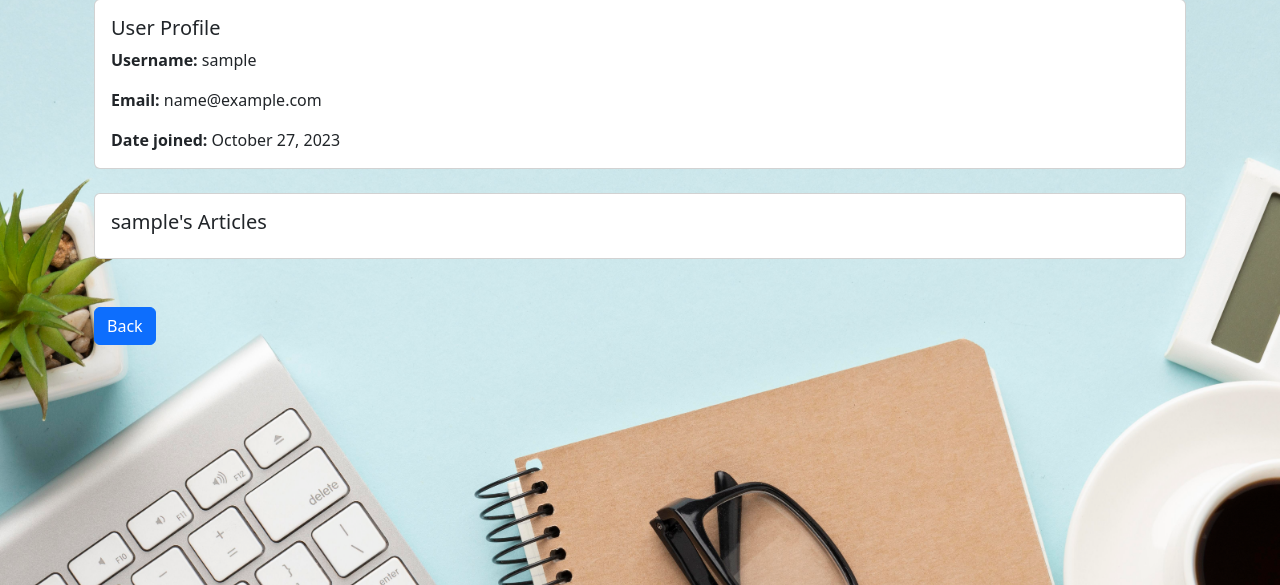
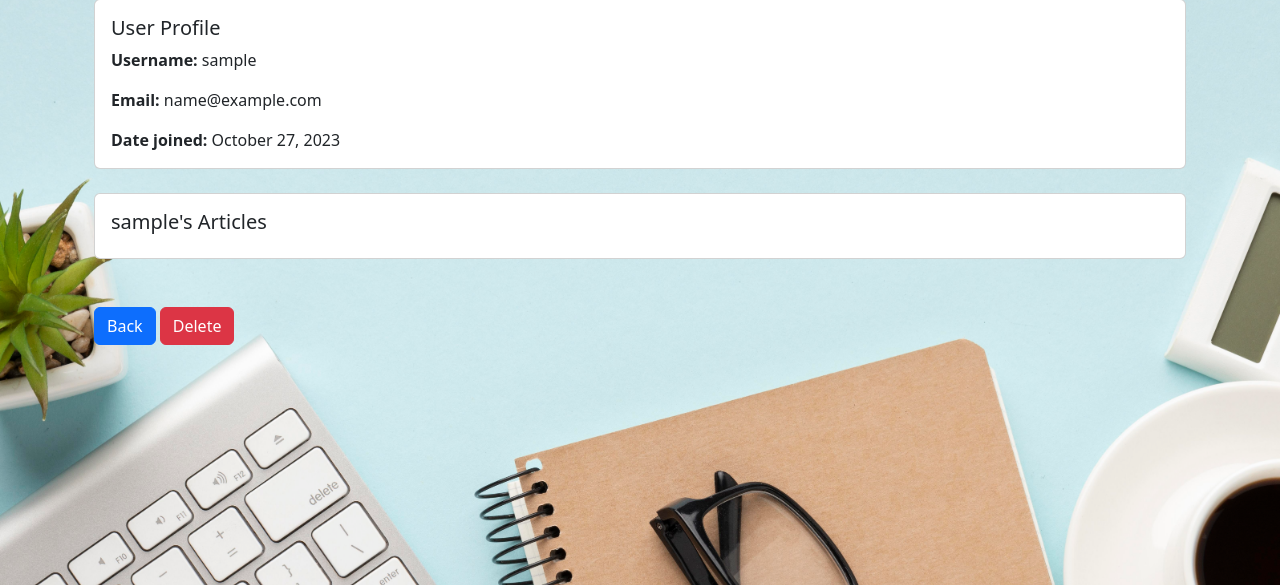
Before and after one commit to PatriceAlan/Blogr, a Django app: page /user/1/ in a window 1280 px wide. Shown: the part 105-690 px from the top of the page. Run offline with Django 4.2, Linux system fonts and the light colour scheme; the visitor is signed in with stand-in values (Sample User, id 1); data comes from the database, SQL or seed files in the repository; data that the repository does not hold is empty.

Commit message:
User account deletion

```diff
--- a/blog/website/templates/user/user_detail.html
+++ b/blog/website/templates/user/user_detail.html
@@ -29,7 +29,30 @@
     </div>
     <br/>
     <a href="{% url 'home' %}" class="btn btn-primary">Back</a>
+    {% if request.user == user %}
+    <button type="button" class="btn btn-danger" data-bs-toggle="modal" data-bs-target="#deleteUserModal">
+        Delete
+    </button>
 
+    <div class="modal fade" id="deleteUserModal" data-bs-backdrop="static" data-bs-keyboard="false" tabindex="-1" aria-labelledby="deleteUserModalLabel" aria-hidden="true">
+        <div class="modal-dialog">
+            <div class="modal-content">
+                <div class="modal-header">
+                    <h1 class="modal-title fs-5" id="deleteUserModalLabel">{{ user.first_name }} {{ user.last_name}}</h1>
+                    <button type="button" class="btn-close" data-bs-dismiss="modal" aria-label="Close"></button>
+                </div>
+                <div class="modal-body">
+                    Are you sure you want to delete your account?
+                </div>
+                <div class="modal-footer">
+                    <button type="button" class="btn btn-secondary" data-bs-dismiss="modal">Close</button>
+                    <a href="{% url 'delete_user' user.id %}" class="btn btn-danger">Delete</a>
+                </div>
+            </div>
+        </div>
+    </div>
+    <br/>
+{% endif %}
 
 </div>
 {% endblock %}
--- a/blog/website/urls.py
+++ b/blog/website/urls.py
@@ -10,6 +10,7 @@ urlpatterns = [
     path('logout/', logout_user, name='logout'),
     path('register/', register_user, name='register'),
     path('user/<int:pk>/', user_detail, name='user_detail'),
+    path('delete_user/<int:pk>', delete_user, name='delete_user'),
 
     path('add_article/', add_article, name='add_article'),
     path('delete_article/<int:pk>', delete_article, name='delete_article'),
--- a/blog/website/views/user_views.py
+++ b/blog/website/views/user_views.py
@@ -70,11 +70,15 @@ def user_detail(request, pk):
 
 def delete_user(request, pk):
     if request.user.is_authenticated:
-        article_delete = get_object_or_404(Article, id=pk)
-        if article_delete.author == request.user:
-            article_delete.delete()
-            messages.success(request, "Article deleted successfully!")
+        delete_account = get_object_or_404(User, id=pk)
+        if delete_account == request.user:
+            # Log out the user before deleting the account
+            logout(request)
+            delete_account.delete()
+            messages.success(request, "Account deleted successfully!")
             return redirect('home')
         else:
-            messages.error(request, "Something went wrong, try again later.")
-            return redirect('home')
+            messages.error(request, "You do not have permission to delete this account.")
+    else:
+        messages.error(request, "You must be logged in to delete an account.")
+    return redirect('home')
```
